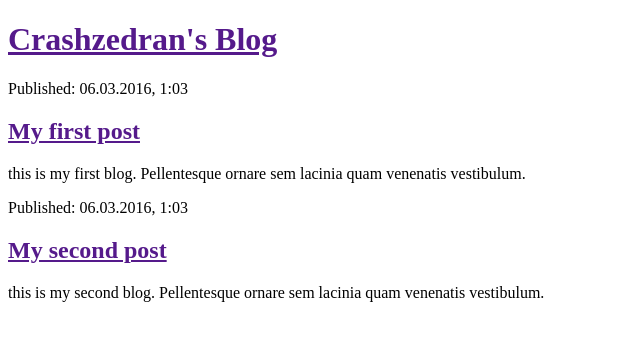
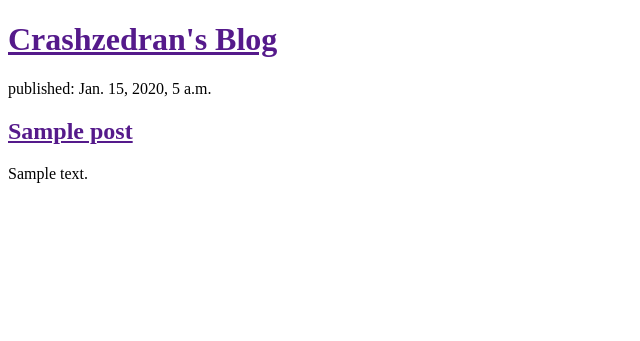
Before and after one commit to CrashZedran/my-first-blog, a Django app: template blog/templates/blog/post_list.html in a window 1280 px wide. Shown: the top 341 px of the page, without its empty margins (0-640 px from the left). Run offline with Django 3.2, Linux system fonts and the light colour scheme; the template is opened without the code that fills it: values that come from a table or form of the project are taken from there, others are empty; tables that the repository leaves empty hold one stand-in row (values such as "Sample post").

Commit message:
Modificando templates que muestren posts

```diff
--- a/blog/templates/blog/post_list.html
+++ b/blog/templates/blog/post_list.html
@@ -9,17 +9,13 @@
 		<h1><a href="">Crashzedran's Blog</a></h1>
 	</div>
 
-	<div>
-		<p>Published: 06.03.2016, 1:03</p>
-		<h2><a href="">My first post</a></h2>
-		<p>this is my first blog. Pellentesque ornare sem lacinia quam venenatis vestibulum.</p>
-	</div>
-
-	<div>
-		<p>Published: 06.03.2016, 1:03</p>
-		<h2><a href="">My second post</a></h2>
-		<p>this is my second blog. Pellentesque ornare sem lacinia quam venenatis vestibulum.</p>
-	</div>
+	{% for post in posts %}
+		<div>
+			<p>published: {{ post.published_date }}</p>
+			<h2><a href="">{{ post.title }}</a></h2>
+			<p>{{ post.text|linebreaks }}</p>
+		</div>
+	{% endfor %}
 
 </body>
 </html>
--- a/blog/views.py
+++ b/blog/views.py
@@ -1,5 +1,8 @@
 from django.shortcuts import render
+from django.utils import timezone
+from .models import Post
 
 # Create your views here.
 def post_list(request):
-	return render(request, 'blog/post_list.html', {})
+	posts = Post.objects.filter(published_date__lte=timezone.now()).order_by('published_date')
+	return render(request, 'blog/post_list.html', {'posts': posts})
```
